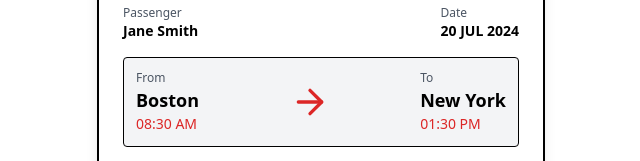
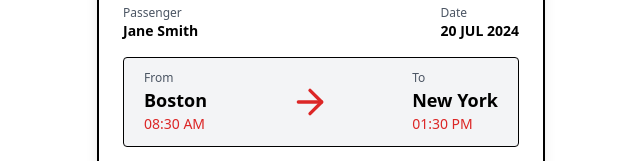
Before and after one commit to HasanYahya101/BusTicketTool-Vite, a React (Vite) app: page / in a window 1280 px wide. Shown: the part 135-296 px from the top of the page, without its empty margins (319-959 px from the left). Built offline with nearby package versions, Linux system fonts and the light colour scheme.

Commit message:
Fix alignment issues for inputs in Playground component

```diff
--- a/src/components/component/playground.jsx
+++ b/src/components/component/playground.jsx
@@ -96,7 +96,7 @@ const Playground = () => {
                 </div>
 
                 <div className="flex justify-between items-center mb-4 bg-gray-100 p-3 rounded border border-black">
-                    <div className='mr-auto'>
+                    <div className='mr-auto ml-2'>
                         <p className="text-xs text-gray-600">From</p>
                         {isEditing ? (
                             <input
@@ -128,7 +128,7 @@ const Playground = () => {
                     ) : (
                         null
                     )}
-                    <div className='ml-auto'>
+                    <div className='ml-auto mr-2'>
                         <p className="text-xs text-gray-600">To</p>
                         {isEditing ? (
                             <input
```
